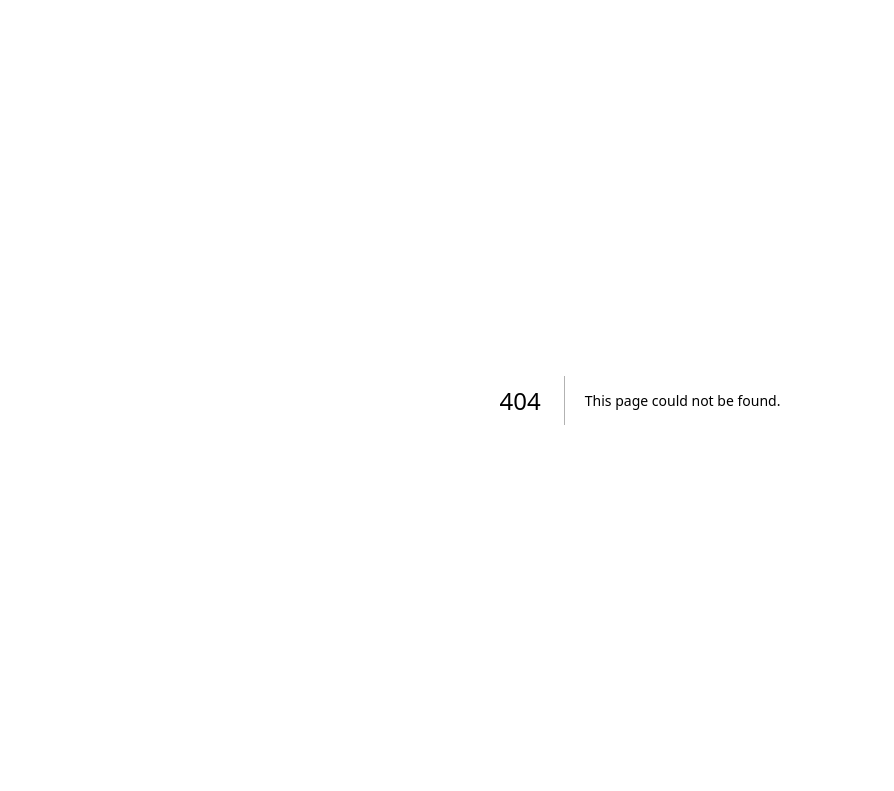
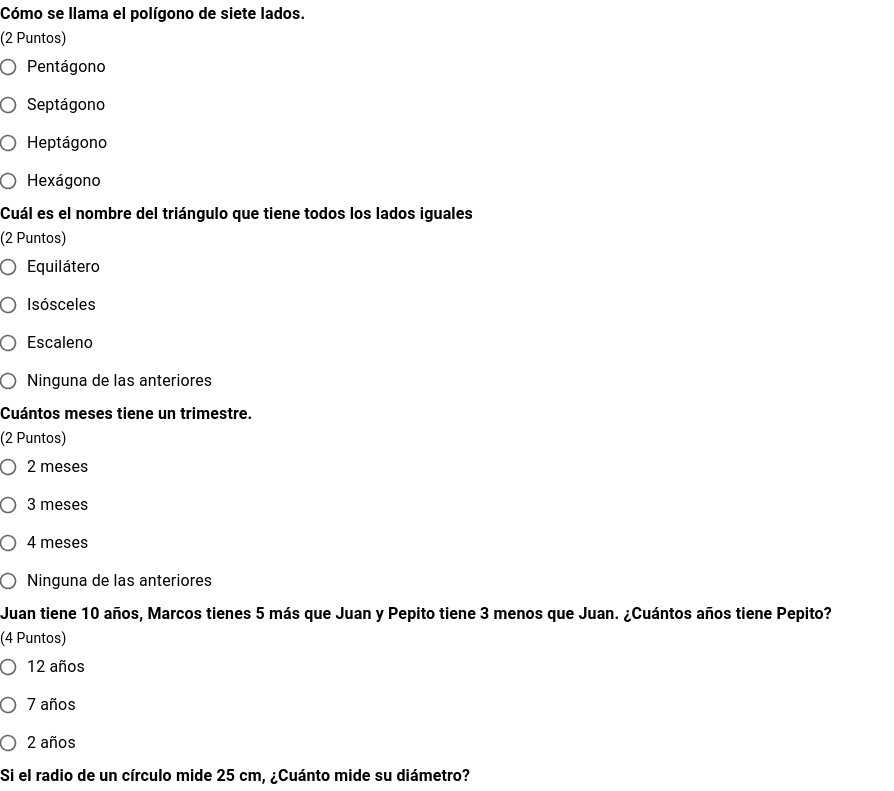
Before and after one commit to Oscar-Espana/Formik-Examples, a Next.js app: page /cuestionario in a window 1280 px wide. Before the commit this address had no page. Shown: the top 791 px of the page, without its empty margins (0-894 px from the left). Built offline with nearby package versions, Linux system fonts and the light colour scheme.

Commit message:
feat: Layout of questionnaire form

```diff
--- /dev/null
+++ b/src/components/questions/Question.tsx
@@ -0,0 +1,42 @@
+import { IQuestion } from "@/interfaces";
+import {
+  Box,
+  FormControl,
+  FormControlLabel,
+  FormHelperText,
+  FormLabel,
+  Radio,
+  RadioGroup,
+  Typography,
+} from "@mui/material";
+import React, { FC, useState } from "react";
+
+interface Props {
+  question: IQuestion;
+}
+export const Question: FC<Props> = ({ question }) => {
+  return (
+    <Box>
+      <Typography component="h2" variant="subtitle1" fontWeight={600}>
+        {question.title}
+      </Typography>
+      <Typography variant="body2">
+        {`(`}
+        {question.points} {question.points === 1 ? "Punto" : "Puntos"}
+        {`)`}
+      </Typography>
+      <FormControl>
+        <RadioGroup>
+          {question.options.map((option) => (
+            <FormControlLabel
+              key={option.id}
+              value={option.id}
+              control={<Radio size="small" />}
+              label={option.option}
+            />
+          ))}
+        </RadioGroup>
+      </FormControl>
+    </Box>
+  );
+};
--- /dev/null
+++ b/src/components/questions/index.ts
@@ -0,0 +1 @@
+export * from "./Question";
--- a/src/constants/index.ts
+++ b/src/constants/index.ts
@@ -2,3 +2,4 @@ export * from "./cities";
 export * from "./countries";
 export * from "./user";
 export * from "./activities";
+export * from "./questions";
--- /dev/null
+++ b/src/constants/questions.ts
@@ -0,0 +1,163 @@
+import { IQuestion } from "@/interfaces";
+
+export const questions: IQuestion[] = [
+  {
+    id: 1,
+    title: "Cómo se llama el polígono de siete lados.",
+    points: 2,
+    options: [
+      {
+        id: 1,
+        option: "Pentágono",
+        isCorrectOption: false,
+      },
+      {
+        id: 2,
+        option: "Septágono",
+        isCorrectOption: false,
+      },
+      {
+        id: 3,
+        option: "Heptágono",
+        isCorrectOption: true,
+      },
+      {
+        id: 4,
+        option: "Hexágono",
+        isCorrectOption: false,
+      },
+    ],
+  },
+  {
+    id: 2,
+    title: "Cuál es el nombre del triángulo que tiene todos los lados iguales",
+    points: 2,
+    options: [
+      {
+        id: 1,
+        option: "Equilátero",
+        isCorrectOption: true,
+      },
+      {
+        id: 2,
+        option: "Isósceles",
+        isCorrectOption: false,
+      },
+      {
+        id: 3,
+        option: "Escaleno",
+        isCorrectOption: false,
+      },
+      {
+        id: 4,
+        option: "Ninguna de las anteriores",
+        isCorrectOption: false,
+      },
+    ],
+  },
+  {
+    id: 3,
+    title: "Cuántos meses tiene un trimestre.",
+    points: 2,
+    options: [
+      {
+        id: 1,
+        option: "2 meses",
+        isCorrectOption: false,
+      },
+      {
+        id: 2,
+        option: "3 meses",
+        isCorrectOption: true,
+      },
+      {
+        id: 3,
+        option: "4 meses",
+        isCorrectOption: false,
+      },
+      {
+        id: 4,
+        option: "Ninguna de las anteriores",
+        isCorrectOption: false,
+      },
+    ],
+  },
+  {
+    id: 4,
+    title:
+      "Juan tiene 10 años, Marcos tienes 5 más que Juan y Pepito tiene 3 menos que Juan. ¿Cuántos años tiene Pepito?",
+    points: 4,
+    options: [
+      {
+        id: 1,
+        option: "12 años",
+        isCorrectOption: false,
+      },
+      {
+        id: 2,
+        option: "7 años",
+        isCorrectOption: true,
+      },
+      {
+        id: 3,
+        option: "2 años",
+        isCorrectOption: false,
+      },
+    ],
+  },
+  {
+    id: 5,
+    title: "Si el radio de un círculo mide 25 cm, ¿Cuánto mide su diámetro?",
+    points: 2,
+    options: [
+      {
+        id: 1,
+        option: "0.50 m",
+        isCorrectOption: true,
+      },
+      {
+        id: 2,
+        option: "50 mm",
+        isCorrectOption: false,
+      },
+      {
+        id: 3,
+        option: "25 cm",
+        isCorrectOption: false,
+      },
+      {
+        id: 4,
+        option: "50π cm",
+        isCorrectOption: false,
+      },
+    ],
+  },
+  {
+    id: 6,
+    title:
+      "¿Qué distancia recorrerá un tren en 7 horas horas si va a 80 Km/hora?",
+    points: 4,
+    options: [
+      {
+        id: 1,
+        option: "500 km",
+        isCorrectOption: false,
+      },
+      {
+        id: 2,
+        option: "5600 km",
+        isCorrectOption: false,
+      },
+      {
+        id: 3,
+        option: "560 km",
+        isCorrectOption: true,
+      },
+      {
+        id: 4,
+        option: "490 km",
+        isCorrectOption: false,
+      },
+    ],
+  },
+];
--- a/src/interfaces/index.ts
+++ b/src/interfaces/index.ts
@@ -3,3 +3,4 @@ export * from "./ICountry";
 export * from "./ICitiy";
 export * from "./ITripPlan";
 export * from "./IActivity";
+export * from "./IQuestion";
--- /dev/null
+++ b/src/pages/cuestionario.tsx
@@ -0,0 +1,27 @@
+import { Question } from "@/components/questions";
+import { questions } from "@/constants";
+import { Box, Typography } from "@mui/material";
+import { Formik } from "formik";
+import React from "react";
+
+const QuestionsPage = () => {
+  return (
+    <Formik
+      initialValues={{ questions }}
+      enableReinitialize
+      onSubmit={(values) => {
+        console.log("values", values);
+      }}
+    >
+      {({ values, setFieldValue, handleSubmit }) => (
+        <div>
+          {questions.map((question) => (
+            <Question key={question.id} question={question} />
+          ))}
+        </div>
+      )}
+    </Formik>
+  );
+};
+
+export default QuestionsPage;
```
Also changed, not shown: src/interfaces/IQuestion.ts (added, +12 -0 lines).
